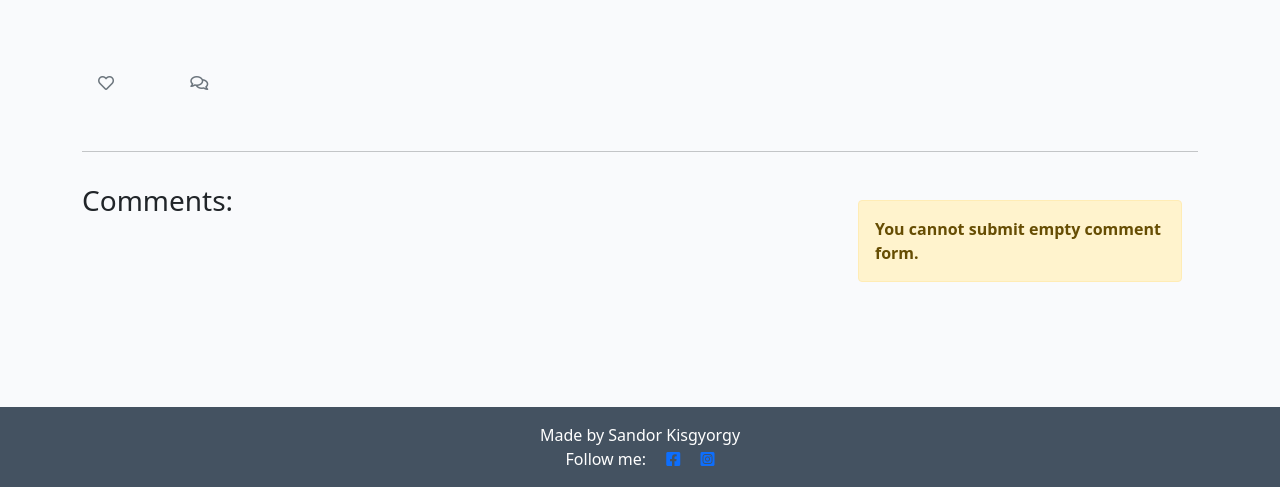
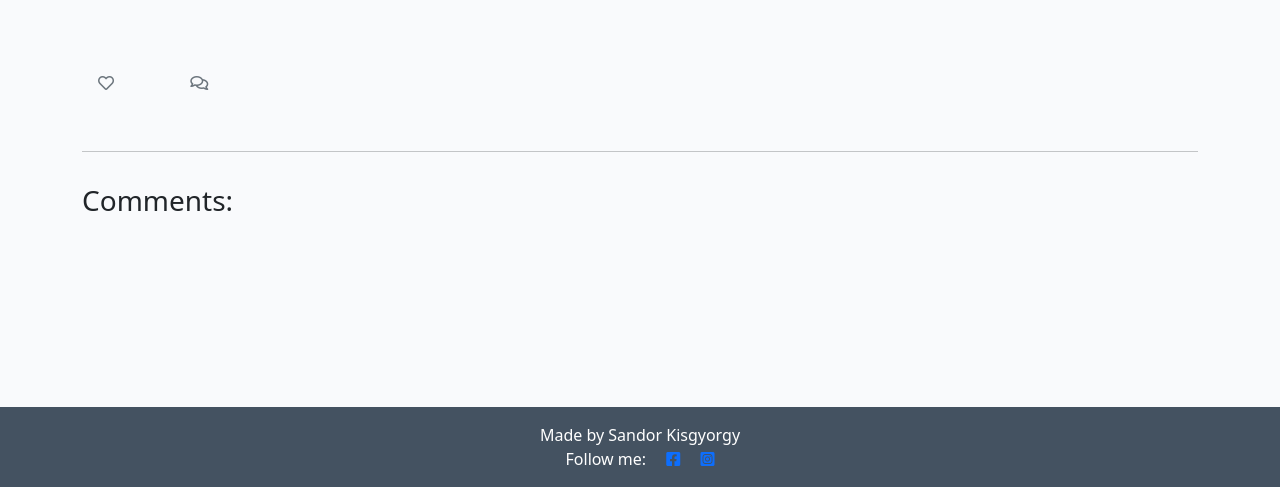
Before and after one commit to Code-Institute-Submissions/ksagep-Forth-milestone-project-MaquetteBlog_JanResub, a Django app: template templates/post_detail.html in a window 1280 px wide. Shown: the part 313-800 px from the top of the page. Run offline with Django 3.2, Linux system fonts and the light colour scheme; the template is opened without the code that fills it, so the values that code supplies are empty; some libraries are stand-ins or nearby versions.

Commit message:
Create an error message to the comment submit.

```diff
--- a/templates/post_detail.html
+++ b/templates/post_detail.html
@@ -96,10 +96,7 @@
                     Your comment is awaiting approval
                 </div>
                 {% else %}
-                <div class="alert alert-warning" role="alert">
-                    <strong>You cannot submit empty comment form.</strong>
-                </div>
-                {% endif %}
+
                 {% if user.is_authenticated %}
 
                 <h3>Leave a comment:</h3>
@@ -109,6 +106,10 @@
                     {% csrf_token %}
                     <button type="submit" class="btn btn-signup btn-lg">Submit</button>
                 </form>
+                <div class="alert alert-warning" role="alert">
+                    <strong>You cannot submit empty comment form.</strong>
+                </div>
+                {% endif %}
                 {% endif %}
 
             </div>
```
